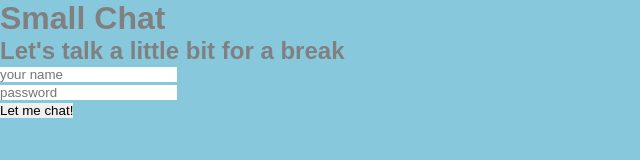
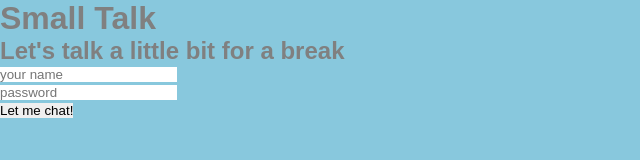
Before and after one commit to ryoko-ok/Oka_R_ChatApp, a website: page index.html in a window 1280 px wide. Shown: the full height of the page, 0-640 px from the left. Drawn offline with nearby package versions, Linux system fonts and the light colour scheme; no server answers.

Commit message:
editting

```diff
--- a/index.html
+++ b/index.html
@@ -13,7 +13,7 @@
 <body>
     <main>
         <div class="mainCon">
-            <h1 class="hidden">Small Chat</h1>
+            <h1 class="hidden">Small Talk</h1>
             <h2>Let's talk a little bit for a break</h2>
 
         <form action="chat.html">
```
